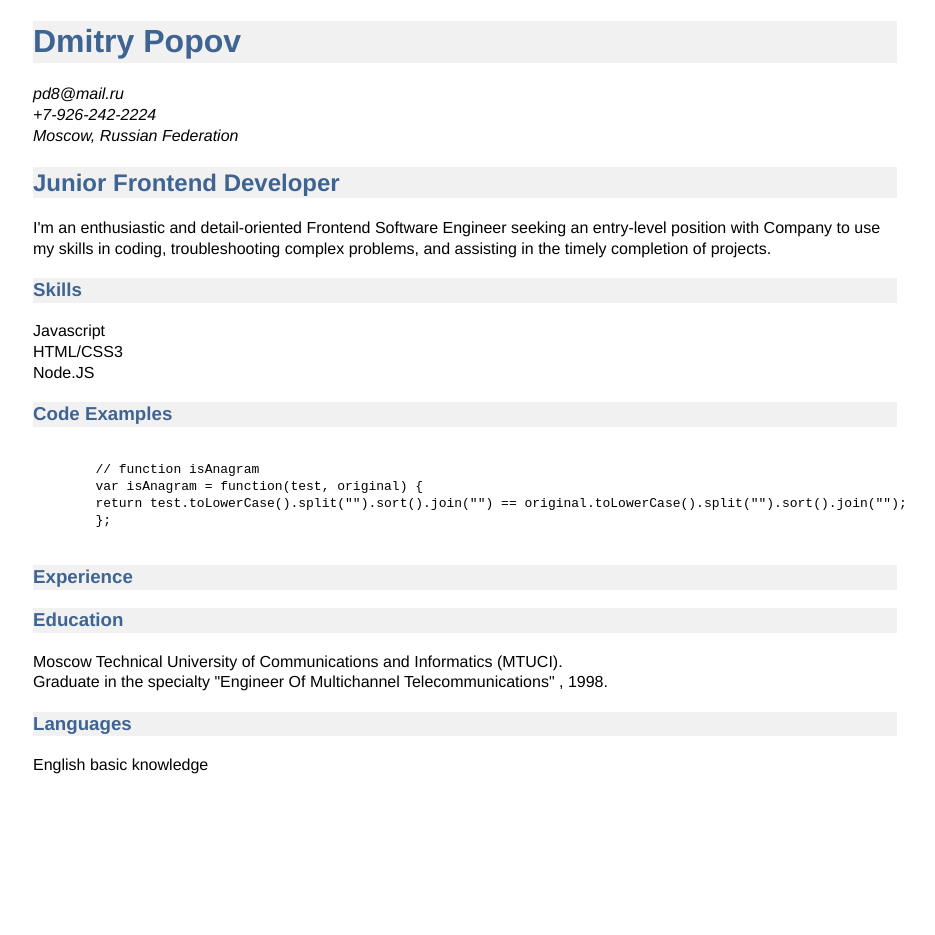
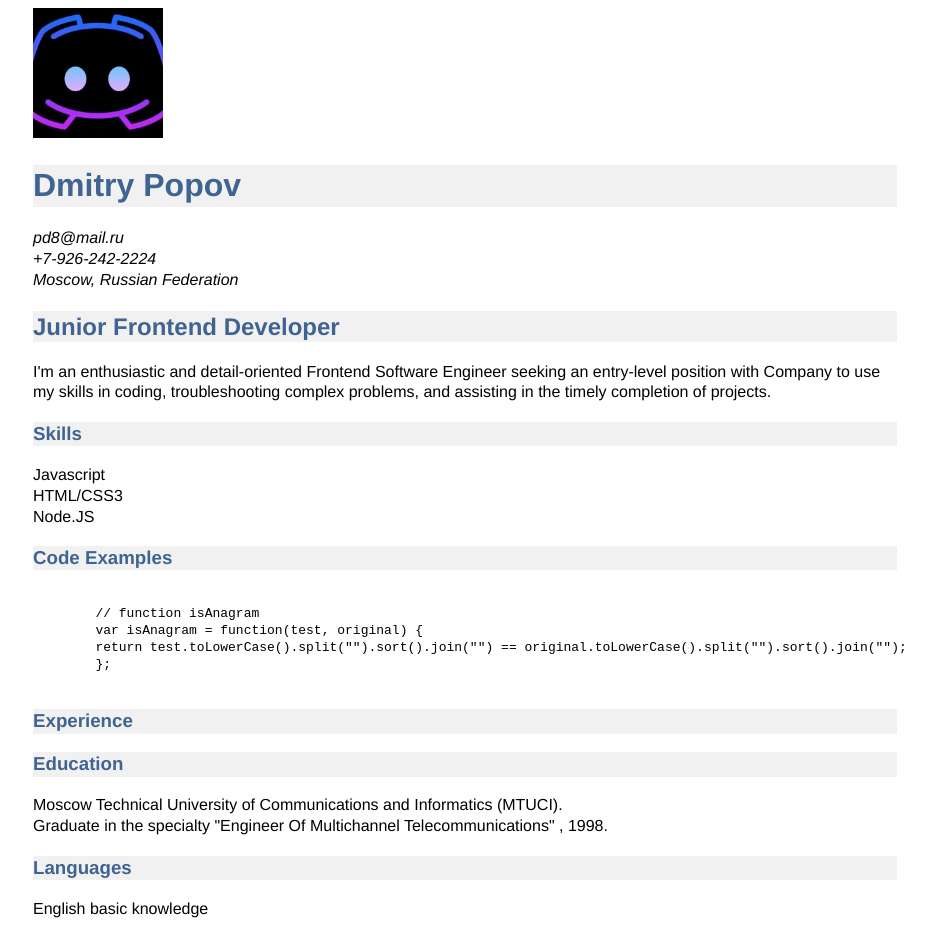
Before and after one commit to dmp11/rsschool-cv, a plain HTML site: page index.html in a window 1280 px wide. Shown: the whole page, without its empty margins (175-1110 px from the left). Before the commit the page ends 800 px from the top, so only its background shows below. Drawn offline with Linux system fonts and the light colour scheme.

Commit message:
feat edit html

```diff
--- a/index.html
+++ b/index.html
@@ -11,8 +11,8 @@
 
 <body>
     <header class="container">
+        <img src="avatar.jpg" alt="avatar" width="130px" height="130px">
         <h1>Dmitry Popov</h1>
-
         <address>
             <ul>
                 <li>pd8@mail.ru</li>
@@ -22,8 +22,8 @@
         </address>
     </header>
     <section class="container">
-         <h2>Junior Frontend Developer</h2>
-         <p>
+        <h2>Junior Frontend Developer</h2>
+        <p>
             I'm an enthusiastic and detail-oriented Frontend Software Engineer seeking an entry-level position with
             Company
             to use my skills in coding, troubleshooting complex problems, and assisting in the timely completion of
```
